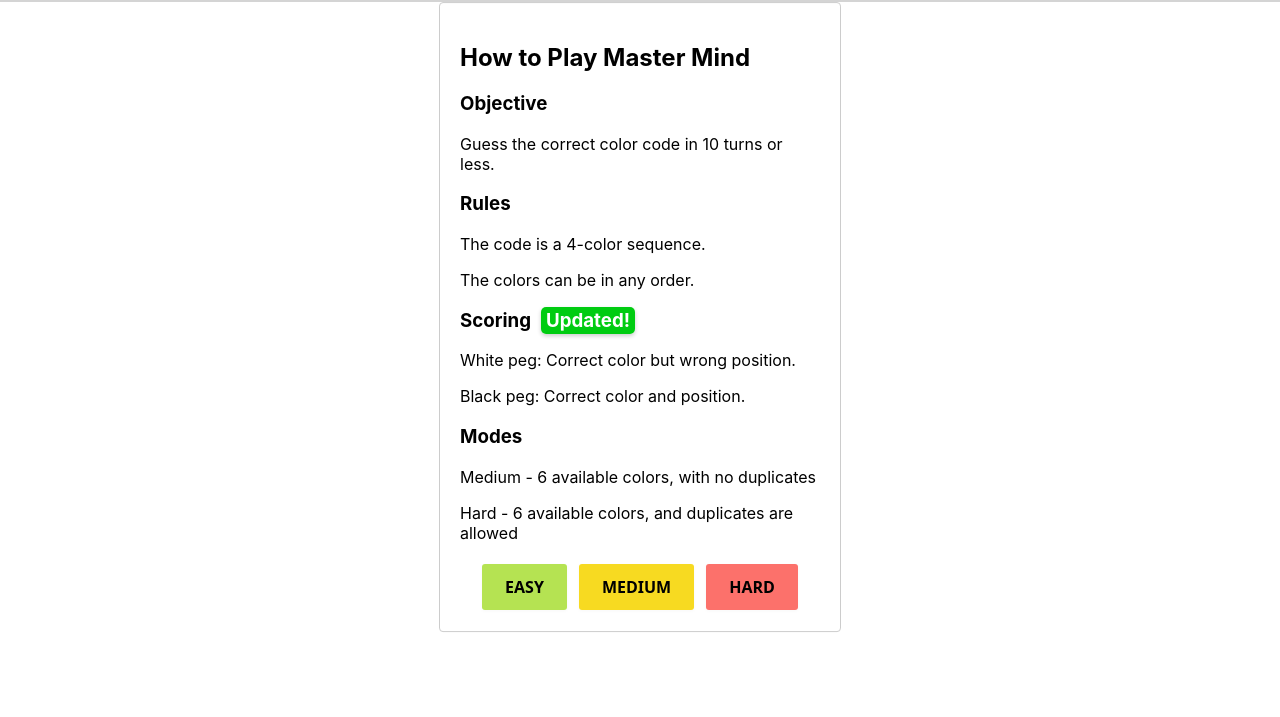
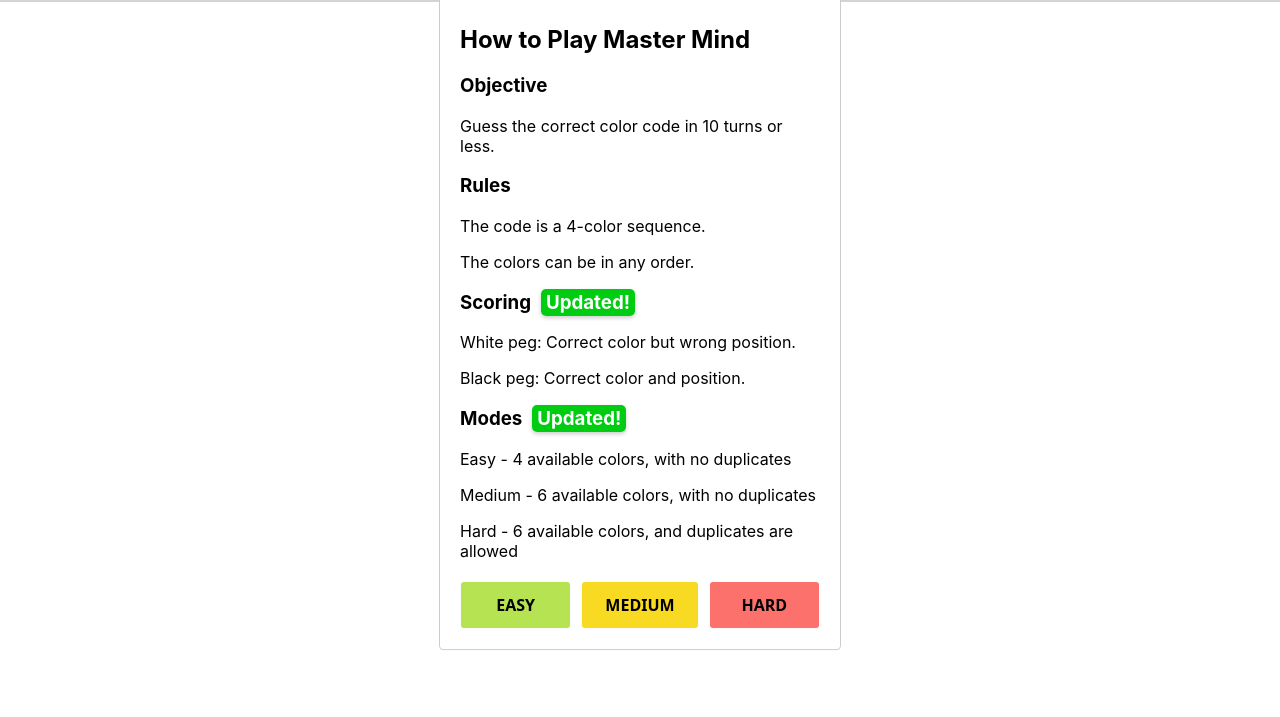
Before and after one commit to LeviGreen/master-mind, a React app: page / in a window 1280 px wide. Shown: the part 83-800 px from the top of the page. Built offline with nearby package versions, Linux system fonts and the light colour scheme.

Commit message:
create context to set mode in modal and read from color keyboard; adjust color options; update rules

```diff
--- /dev/null
+++ b/src/components/App/ModeContext.js
@@ -0,0 +1,5 @@
+import React from 'react';
+
+const ModeContext = React.createContext();
+
+export default ModeContext;
--- a/src/components/App/index.js
+++ b/src/components/App/index.js
@@ -2,6 +2,7 @@ import { useState } from "react";
 import "./index.css";
 import ColorKeyboard from "../ColorKeyboard";
 import Inputs from "../Inputs";
+import ModeContext from './ModeContext';
 import RulesModal from "../Modals/rulesModal";
 import WinModal from "../Modals/winModal";
 import LoseModal from "../Modals/loseModal";
@@ -18,6 +19,7 @@ function App() {
   let [showRules, setShowRules] = useState(true);
   let [showWin, setShowWin] = useState(false);
   let [showLose, setShowLose] = useState(false);
+  let [easyMode, setEasyMode] = useState(false);
 
   const onColorClick = (color) => {
     if (column >= 0 && column < 4) {
@@ -65,6 +67,7 @@ function App() {
   }
 
   return (
+    <ModeContext.Provider value={{ easyMode, setEasyMode }}>
       <div className="App">
         <RulesModal showRules={showRules} resetGame={(mode) => resetGame(mode)}/>
         <WinModal showWin={showWin} resetGame={(mode) => resetGame(mode)} answer={grid[0]} rowCount={row}/>
@@ -88,6 +91,7 @@ function App() {
           </div>
         </main>
       </div>
+    </ModeContext.Provider>
   );
 }
 
--- a/src/components/ColorKeyboard/index.css
+++ b/src/components/ColorKeyboard/index.css
@@ -7,7 +7,6 @@
 
 .keyboard-row {
   display: flex;
-  flex-wrap: wrap;
   gap: 5px;
 }
 
@@ -21,11 +20,9 @@
   box-sizing: border-box;
   color: #000000;
   cursor: pointer;
-  display: inline-flex;
   font-family: system-ui,-apple-system,system-ui,"Helvetica Neue",Helvetica,Arial,sans-serif;
   font-size: 1em;
   font-weight: bold;
-  justify-content: center;
   line-height: 1.25;
   margin: 0;
   min-height: 3rem;
@@ -37,7 +34,7 @@
   -webkit-user-select: none;
   touch-action: manipulation;
   vertical-align: baseline;
-  width: auto;
+  width: 100%;
   text-transform: uppercase;
 }
 
--- a/src/components/ColorKeyboard/index.js
+++ b/src/components/ColorKeyboard/index.js
@@ -2,8 +2,11 @@ import React, { useEffect } from 'react';
 import "./index.css";
 import KeyboardButton from "./keyboardButton";
 import { KEY_COLORS, KEY_TEXT } from "../../constants";
+import ModeContext from '../App/ModeContext';
 
 function ColorKeyboard({ onColorClick, onSubmit, onDelete, disableSubmit, disableDelete }) {
+  const { easyMode } = React.useContext(ModeContext);
+
   useEffect(() => {
     const handleKeyDown = (event) => {
       switch(event.key) {
@@ -47,15 +50,17 @@ function ColorKeyboard({ onColorClick, onSubmit, onDelete, disableSubmit, disabl
     <div className="keyboard">
       <div className="keyboard-row">
         <KeyboardButton color={KEY_COLORS[0]} text={KEY_TEXT[0]} onClick={() => onColorClick(KEY_COLORS[0])}/>
-        <KeyboardButton color={KEY_COLORS[1]} text={KEY_TEXT[1]} onClick={() => onColorClick(KEY_COLORS[1])}/>
+        { !easyMode ? <KeyboardButton color={KEY_COLORS[1]} text={KEY_TEXT[1]} onClick={() => onColorClick(KEY_COLORS[1])}/> : null }
         <KeyboardButton color={KEY_COLORS[2]} text={KEY_TEXT[2]} onClick={() => onColorClick(KEY_COLORS[2])}/>
-        <KeyboardButton color="#d3d6da" text="ENT" onClick={() => onSubmit()} disabled={disableSubmit}/>
+      </div>
+      <div className="keyboard-row">
+        <KeyboardButton color={KEY_COLORS[3]} text={KEY_TEXT[3]} onClick={() => onColorClick(KEY_COLORS[3])}/>
+        <KeyboardButton color={KEY_COLORS[4]} text={KEY_TEXT[4]} onClick={() => onColorClick(KEY_COLORS[4])}/>
+        { !easyMode ? <KeyboardButton color={KEY_COLORS[5]} text={KEY_TEXT[5]} onClick={() => onColorClick(KEY_COLORS[5])}/> : null }
       </div>
       <div className="keyboard-row">
         <KeyboardButton color="#d3d6da" text="DEL" onClick={() => onDelete()} disabled={disableDelete}/>
-        <KeyboardButton color={KEY_COLORS[3]} text={KEY_TEXT[3]} onClick={() => onColorClick(KEY_COLORS[3])}/>
-        <KeyboardButton color={KEY_COLORS[4]} text={KEY_TEXT[4]} onClick={() => onColorClick(KEY_COLORS[4])}/>
-        <KeyboardButton color={KEY_COLORS[5]} text={KEY_TEXT[5]} onClick={() => onColorClick(KEY_COLORS[5])}/>
+        <KeyboardButton color="#d3d6da" text="ENT" onClick={() => onSubmit()} disabled={disableSubmit}/>
       </div>
     </div>
   );
--- a/src/components/Modals/modalButtons.js
+++ b/src/components/Modals/modalButtons.js
@@ -1,14 +1,23 @@
+import React, { useContext } from 'react';
 import { KEY_COLORS } from "../../constants";
 import KeyboardButton from '../ColorKeyboard/keyboardButton';
 import { easyAnswer, mediumAnswer, hardAnswer } from "../../helpers"
 import "./index.css";
+import ModeContext from '../App/ModeContext';
 
 function ModalButtons( { onClick } ) {
+  const { setEasyMode } = useContext(ModeContext);
+
+  const onModeClick = (easyMode, answer) => {
+    setEasyMode(easyMode);
+    onClick(answer)
+  }
+
   return (
     <div className="modal-buttons-container">
-      <KeyboardButton color={KEY_COLORS[3]} text="Easy" onClick={() => onClick(easyAnswer())} />
-      <KeyboardButton color={KEY_COLORS[2]} text="Medium" onClick={() => onClick(mediumAnswer())} />
-      <KeyboardButton color={KEY_COLORS[0]} text="Hard" onClick={() => onClick(hardAnswer())} />
+      <KeyboardButton color={KEY_COLORS[3]} text="Easy" onClick={() => onModeClick(true, easyAnswer())} />
+      <KeyboardButton color={KEY_COLORS[2]} text="Medium" onClick={() => onModeClick(false, mediumAnswer())} />
+      <KeyboardButton color={KEY_COLORS[0]} text="Hard" onClick={() => onModeClick(false, hardAnswer())} />
     </div>
   );
 }
--- a/src/components/Modals/rulesModal.js
+++ b/src/components/Modals/rulesModal.js
@@ -21,7 +21,11 @@ function RulesModal( { showRules, resetGame } ) {
         </h3>
         <p>White peg: Correct color but wrong position.</p>
         <p>Black peg: Correct color and position.</p>
-        <h3>Modes</h3>
+        <h3>
+          Modes
+          <span style={primaryBadge}>Updated!</span>
+        </h3>
+        <p>Easy - 4 available colors, with no duplicates</p>
         <p>Medium - 6 available colors, with no duplicates</p>
         <p>Hard - 6 available colors, and duplicates are allowed</p>
         <ModalButtons onClick={(mode) => resetGame(mode)}/>
--- a/src/helpers.js
+++ b/src/helpers.js
@@ -2,12 +2,12 @@ import { BLACK, GRAY, KEY_COLORS, WHITE } from "./constants";
 
 // answer contains 4 possible colors, without duplicates
 export function easyAnswer() {
-  let answer = [KEY_COLORS[0], KEY_COLORS[1], KEY_COLORS[2], KEY_COLORS[3]];
+  let answer = [KEY_COLORS[0], KEY_COLORS[2], KEY_COLORS[3], KEY_COLORS[4]];
   for (let i = answer.length - 1; i > 0; i--) {
     const j = Math.floor(Math.random() * (i + 1));
     [answer[i], answer[j]] = [answer[j], answer[i]];
   }
-  console.log(answer);
+
   return answer;
 }
 
```
Lines whose indentation alone changed are shown as unchanged.
